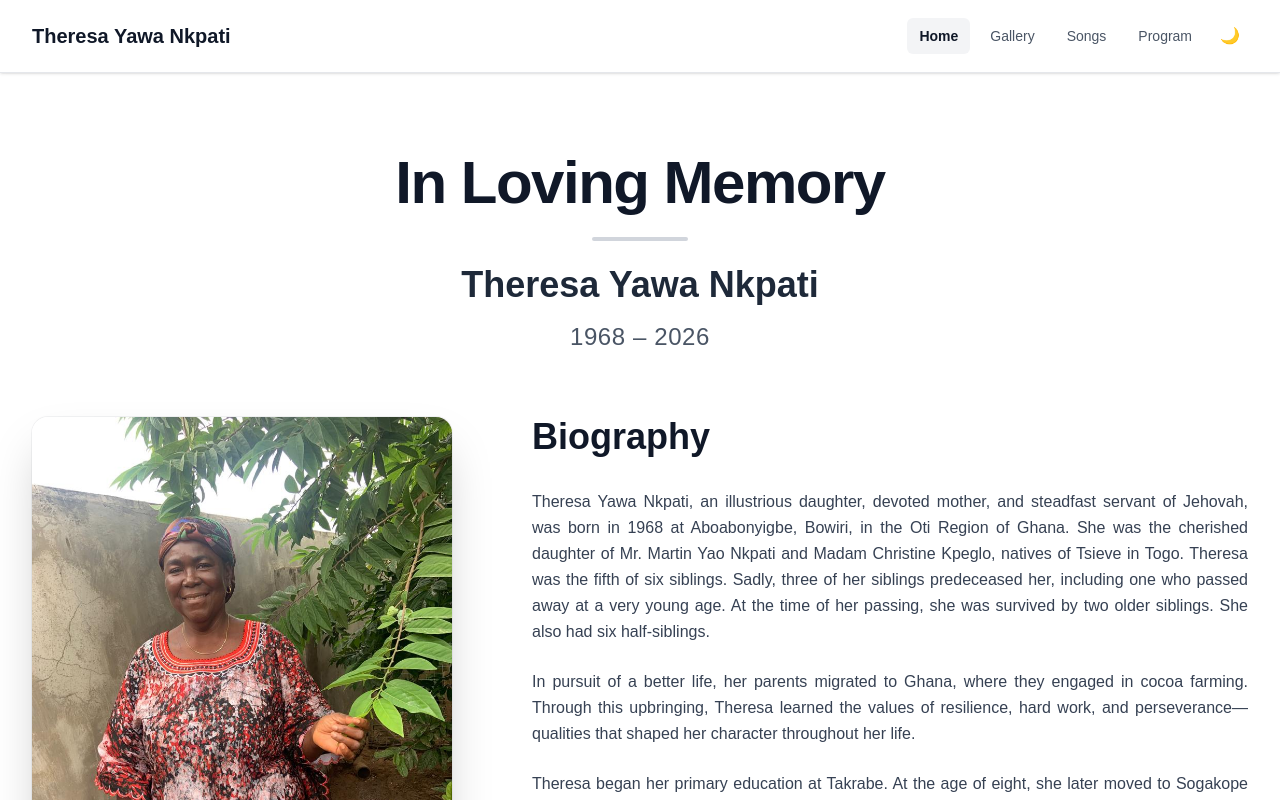
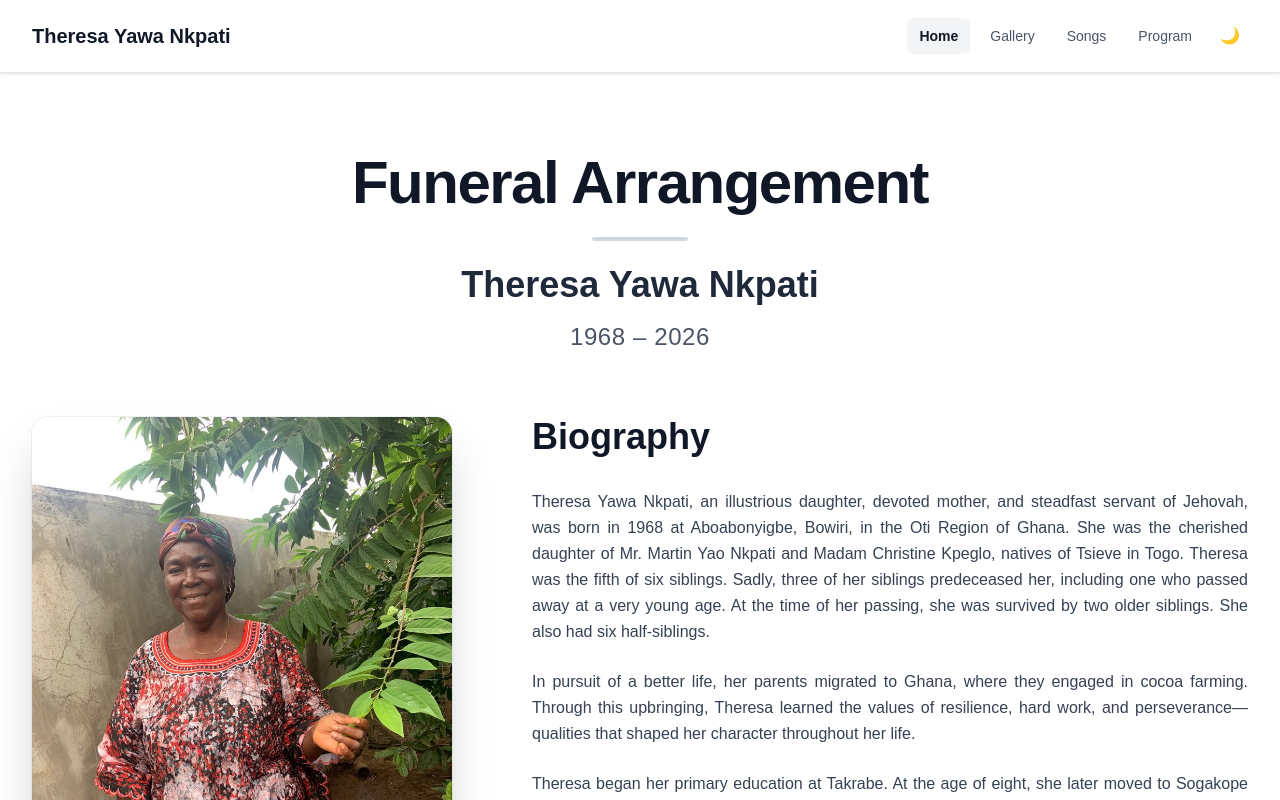
Before and after one commit to cayekple/theresa-nkpati, a React (Vite) app: page / in a window 1280 px wide. Shown: the top 800 px of the page. Built offline with nearby package versions, Linux system fonts and the light colour scheme.

Commit message:
Update header text from "In Loving Memory" to "Funeral Arrangement"

```diff
--- a/src/App.tsx
+++ b/src/App.tsx
@@ -175,7 +175,7 @@ export default function App() {
             {/* Header */}
             <div className="text-center mb-16 animate-fade-in">
               <h1 className="text-4xl sm:text-5xl md:text-6xl font-bold mb-6 text-gray-900 dark:text-white tracking-tight">
-                In Loving Memory
+                Funeral Arrangement
               </h1>
               <div className="h-1 w-24 bg-gray-300 dark:bg-gray-700 mx-auto mb-6 rounded-full"></div>
               <h2 className="text-2xl sm:text-3xl md:text-4xl font-semibold mb-4 text-gray-800 dark:text-gray-200">
```
